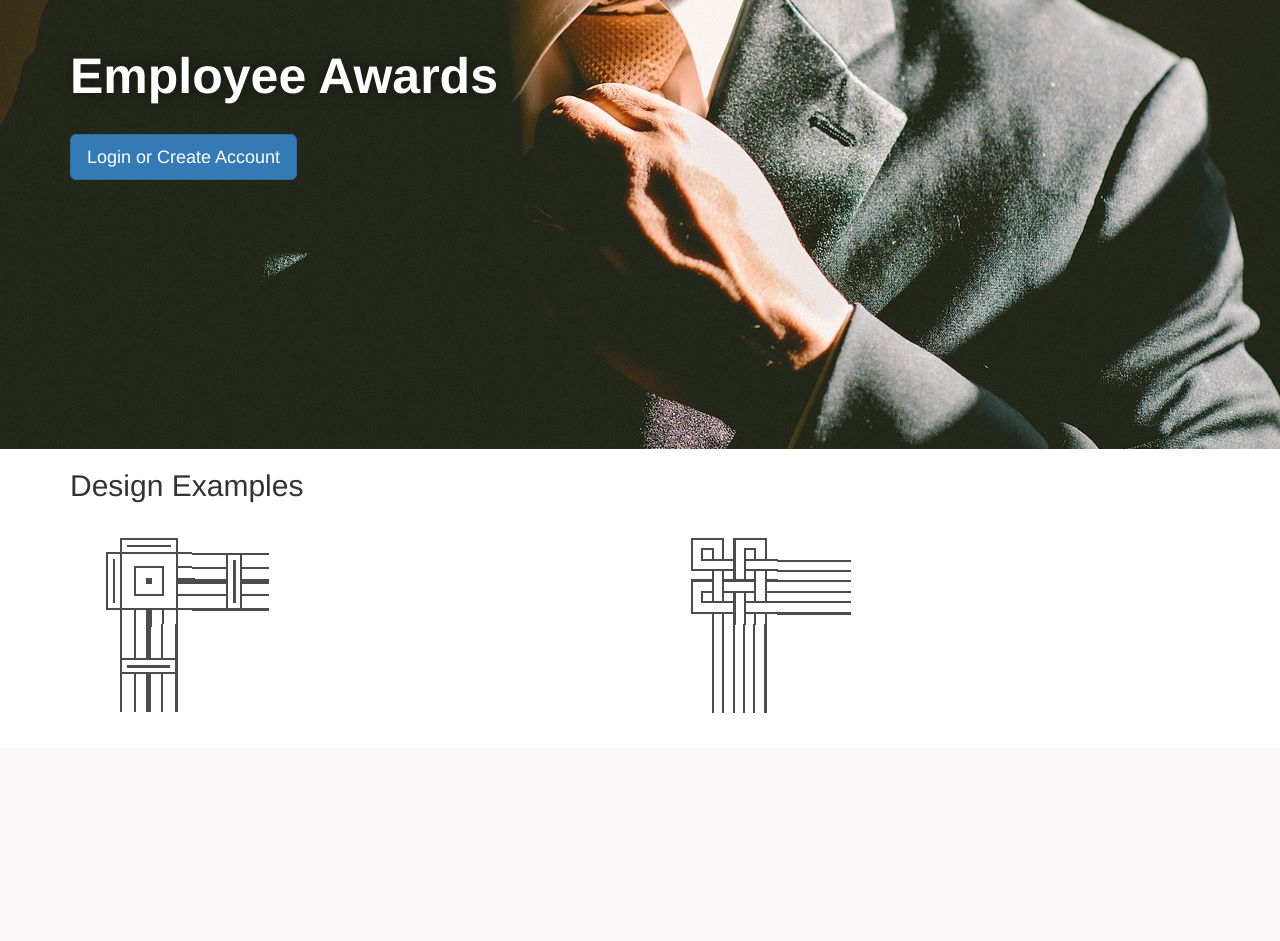
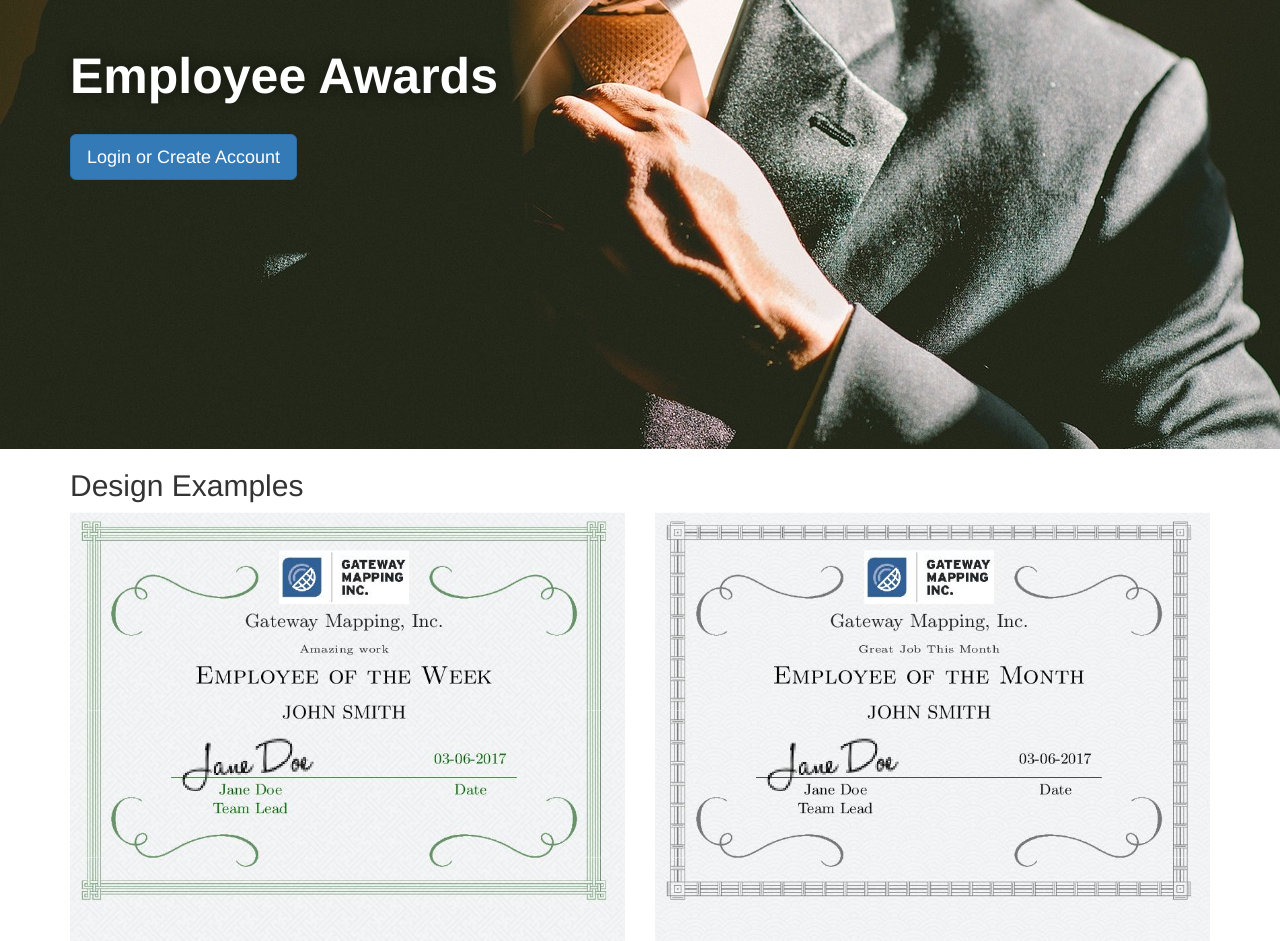
Before and after one commit to cosbyr/osu-capstone, a Flask app: page / in a window 1280 px wide. Shown: the part 52-993 px from the top of the page. Before the commit the page ends 765 px from the top, so only its background shows below. Run offline with Flask 2, Linux system fonts and the light colour scheme; parts of the project's set-up code (start-up, migrations or seed data) failed here and were passed over; some libraries are stand-ins or nearby versions.

Commit message:
added example awards to home page

```diff
--- a/templates/index.html
+++ b/templates/index.html
@@ -15,10 +15,10 @@
 		<h2>Design Examples</h2>
 		<div class="row">
 			<div class="col-sm-6 ">
-				<img class="img-responsive" src="./static/images/border1.png" alt="Employee Of The Month">
+				<img class="img-responsive" src="./static/images/employeeWeek.jpg" alt="Employee Of The Month">
 			</div>
 			<div class="col-sm-6">
-				<img class="img-responsive" src="./static/images/border2.png" alt="Employee Of The Month">
+				<img class="img-responsive" src="./static/images/employeeMonth.jpg" alt="Employee Of The Month">
 			</div>
 		</div>
 	</div>
```
Also changed, not shown: static/images/employeeMonth.jpg (added), static/images/employeeWeek.jpg (added).
